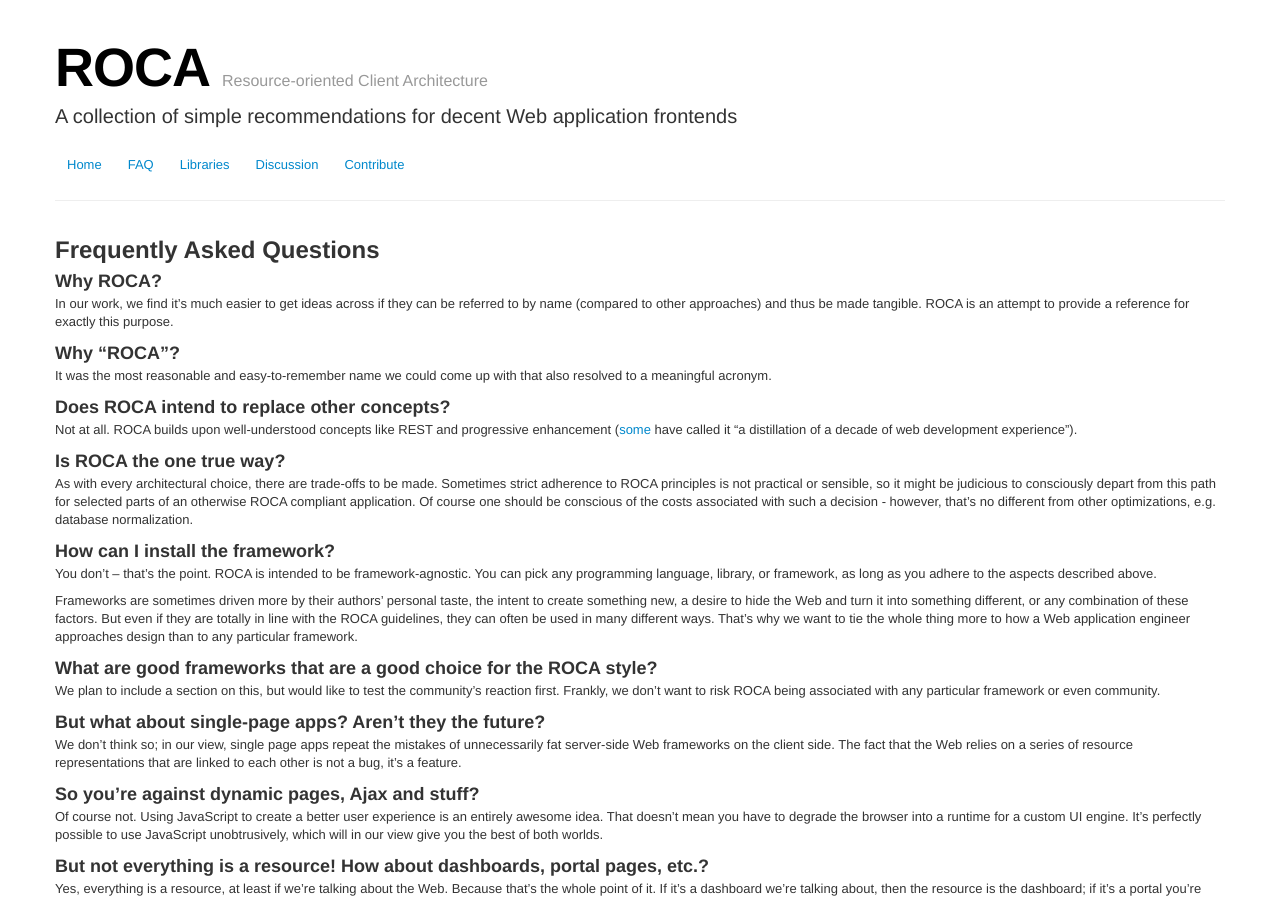
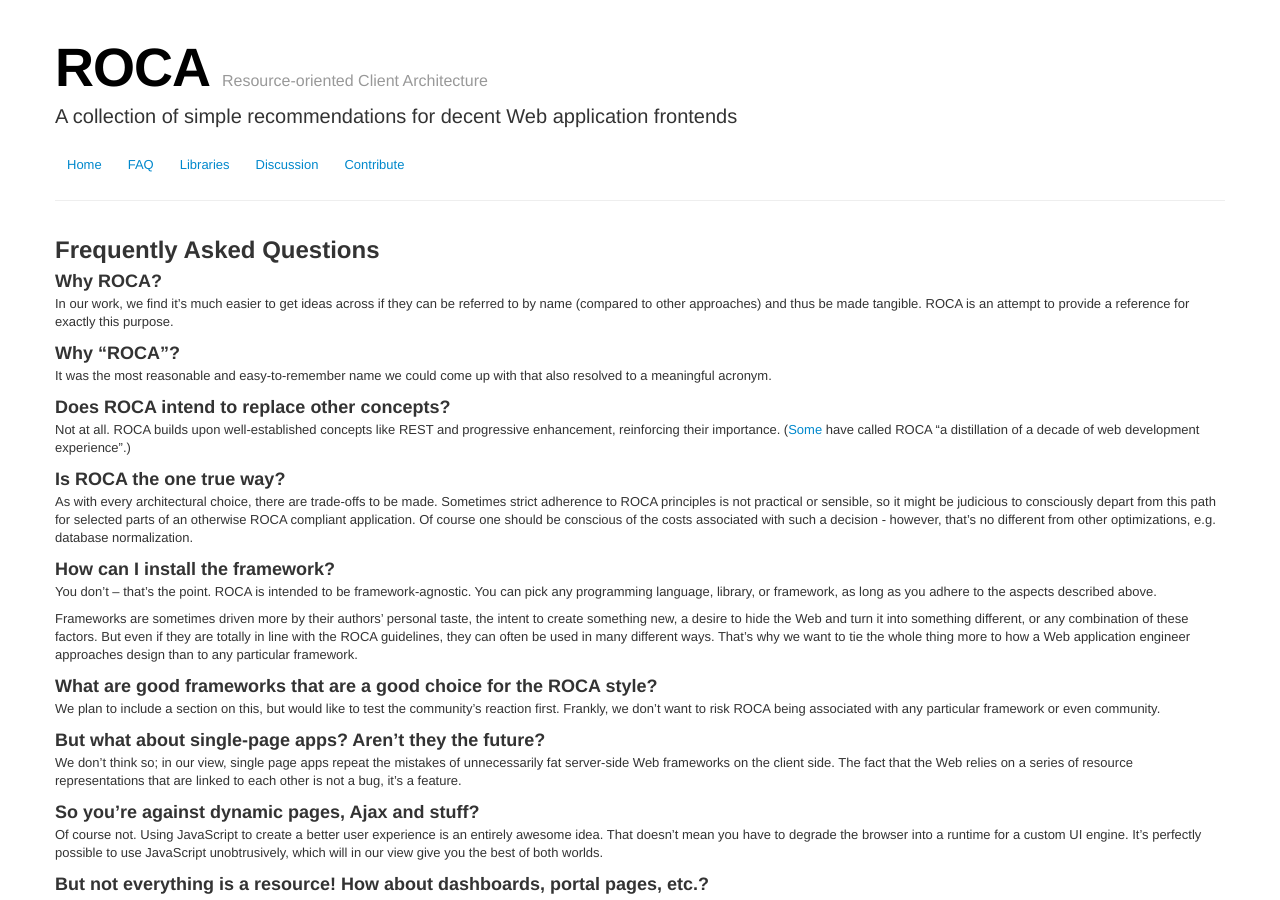
Before and after one commit to innoq/ROCA, a Jekyll site: the page built from faq.md, in a window 1280 px wide and 900 px high. Built offline with Jekyll 4.4.1, drawn with Linux system fonts in a browser that asks for light colours.

Commit message:
tweaked phrasing

```diff
--- a/faq.md
+++ b/faq.md
@@ -20,9 +20,10 @@ come up with that also resolved to a meaningful acronym.
 
 ### Does ROCA intend to replace other concepts?
 
-Not at all. ROCA builds upon well-understood concepts like REST and progressive
-enhancement ([some](http://burningchrome.com) have called it "a distillation of
-a decade of web development experience").
+Not at all. ROCA builds upon well-established concepts like REST and
+progressive enhancement, reinforcing their importance.
+([Some](http://burningchrome.com) have called ROCA "a distillation of a decade
+of web development experience".)
 
 ### Is ROCA the one true way?
 
```
